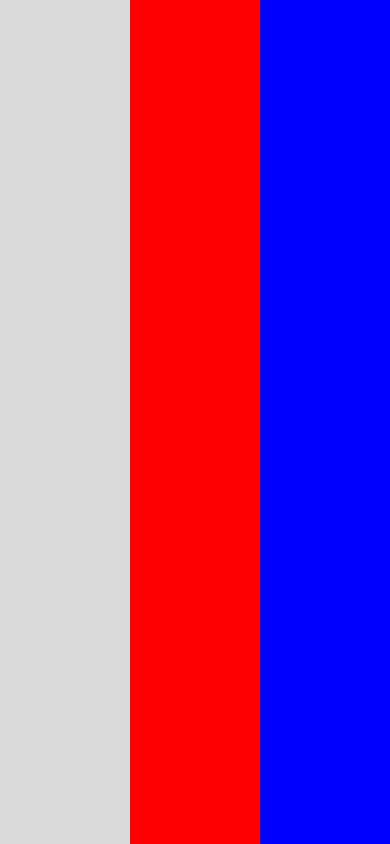
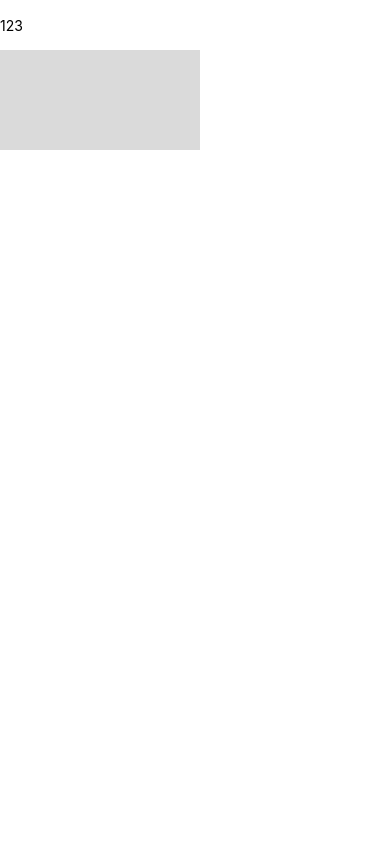
Before and after one commit to lxh3811958/RNProject, a React Native app: screen / in a window 390 px wide. Built offline with nearby package versions, Linux system fonts and the light colour scheme.

Commit message:
TextInput

```diff
--- a/App.js
+++ b/App.js
@@ -10,7 +10,8 @@ import {
   StyleSheet,
   Text,
   View,
-  Image
+  Image,
+  TextInput
 } from 'react-native';
 
 const instructions = Platform.select({
@@ -21,34 +22,33 @@ const instructions = Platform.select({
 });
 
 export default class App extends Component{
+    constructor (props) {
+        super(props);
+        this.state = { text: ''};
+    }
     render() {
         return(
-            <View style={styles.view}>
-                <View style={styles.view1}></View>
-                <View style={styles.view2}></View>
-                <View style={styles.view3}></View>
+            <View>
+                <TextInput style={styles.textInput} placeholder='123' onChangeText={(text) => {this.setState({text})}} />
+                <Text style={styles.text}>
+                    {this.state.text.split(' ').map( (text) => text && '1' ).join(' ')}
+                </Text>
             </View>
         )
     }
 }
 
 const styles = StyleSheet.create({
-    view: {
-        flex: 1,
-        flexDirection: 'row',
-        justifyContent: 'center',
-        alignItems: 'stretch',
+    textInput: {
+        width: 100,
+        height: 50,
     },
-    view1: {
-        flex: 1,
+    text: {
+        padding:10,
+        fontSize: 30,
+        width: 200,
+        height: 100,
         backgroundColor: '#dadada',
-    },
-    view2: {
-        flex: 1,
-        backgroundColor: 'red',
-    },
-    view3: {
-        flex: 1,
-        backgroundColor: 'blue',
+        color: 'black',
     }
 });
```
